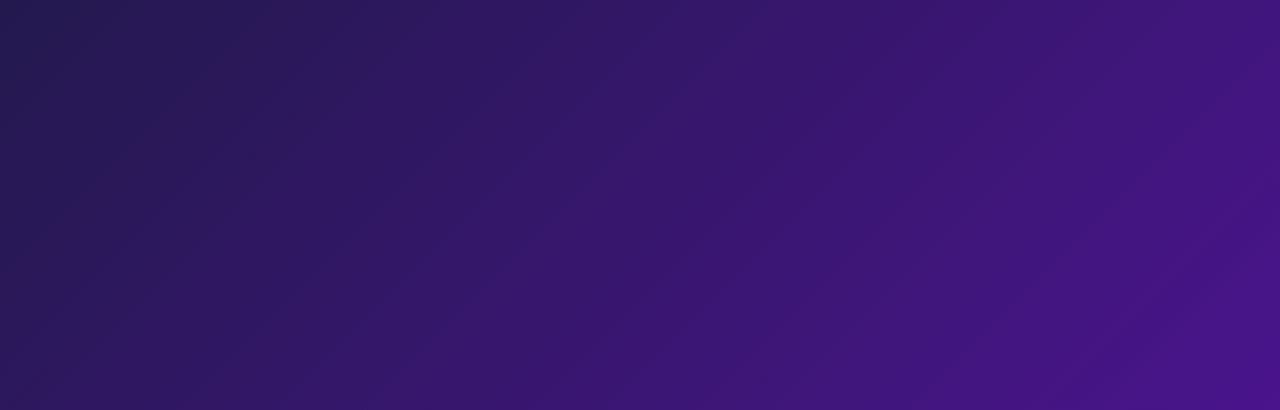
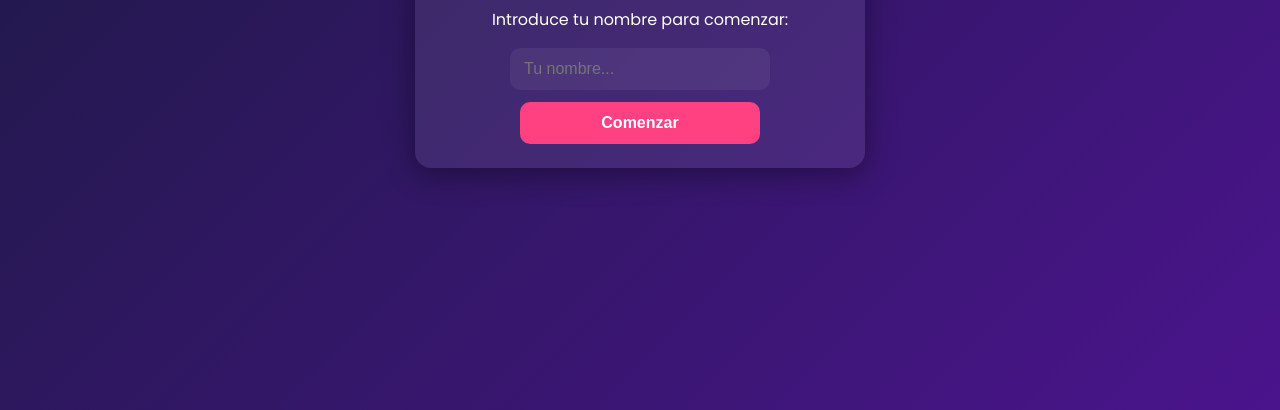
Before and after one commit to Luciamunozz/Adivinar, a plain HTML site: page index.html in a window 1280 px wide. Shown: the part 390-800 px from the top of the page. Drawn offline with Linux system fonts and the light colour scheme.

Commit message:
Update style.css

```diff
--- a/style.css
+++ b/style.css
@@ -17,15 +17,16 @@ html, body {
   height: 100%;
   margin: 0;
   font-family: 'Poppins', sans-serif;
-
-  /* FONDO ARREGLADO */
   background: linear-gradient(135deg, var(--bg1), var(--bg2));
   background-size: cover;
-  background-attachment: fixed;
-
+  background-attachment: fixed; /* ← AÑADIDO, SOLUCIONA LOS 2 CUADRADOS */
   color: #fff;
+  display: flex;
+  align-items: center;
+  justify-content: center;
   padding: 16px;
 }
+
 
 /* Contenedor principal */
 .container {
```
